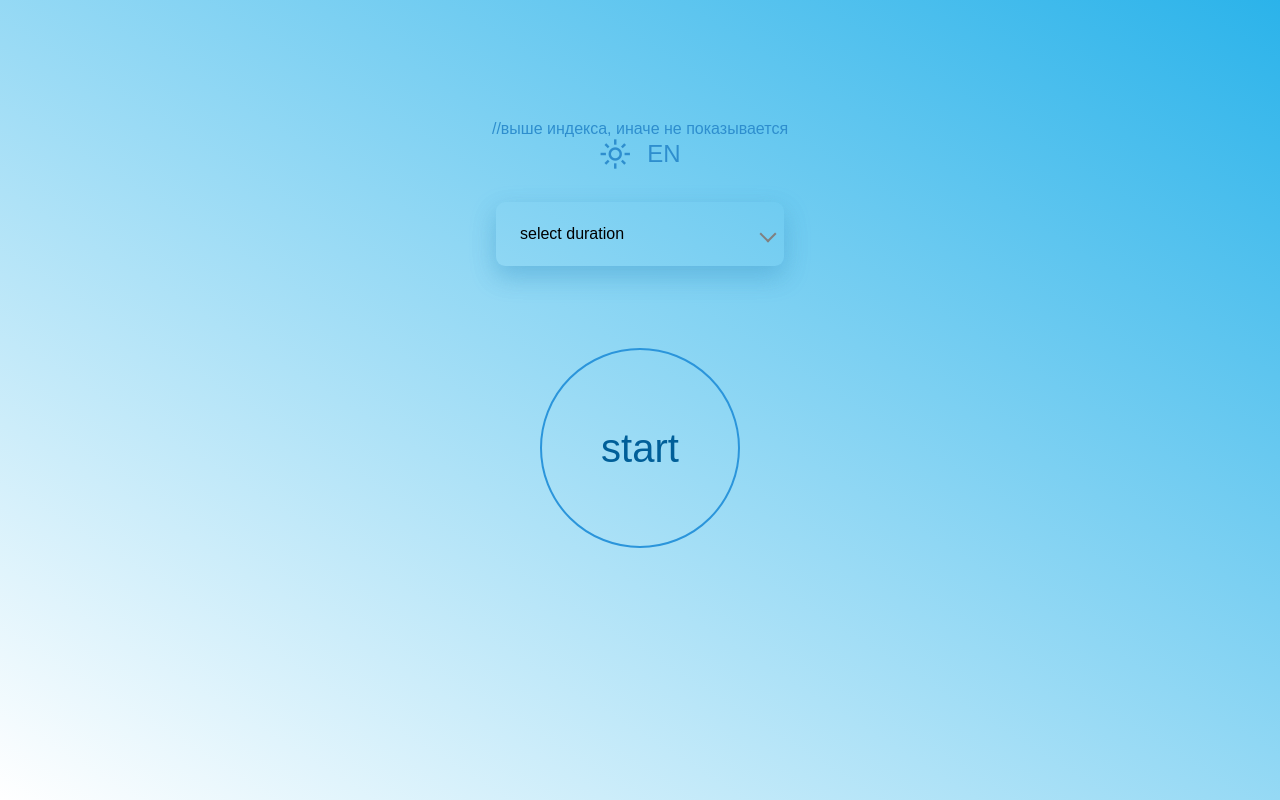
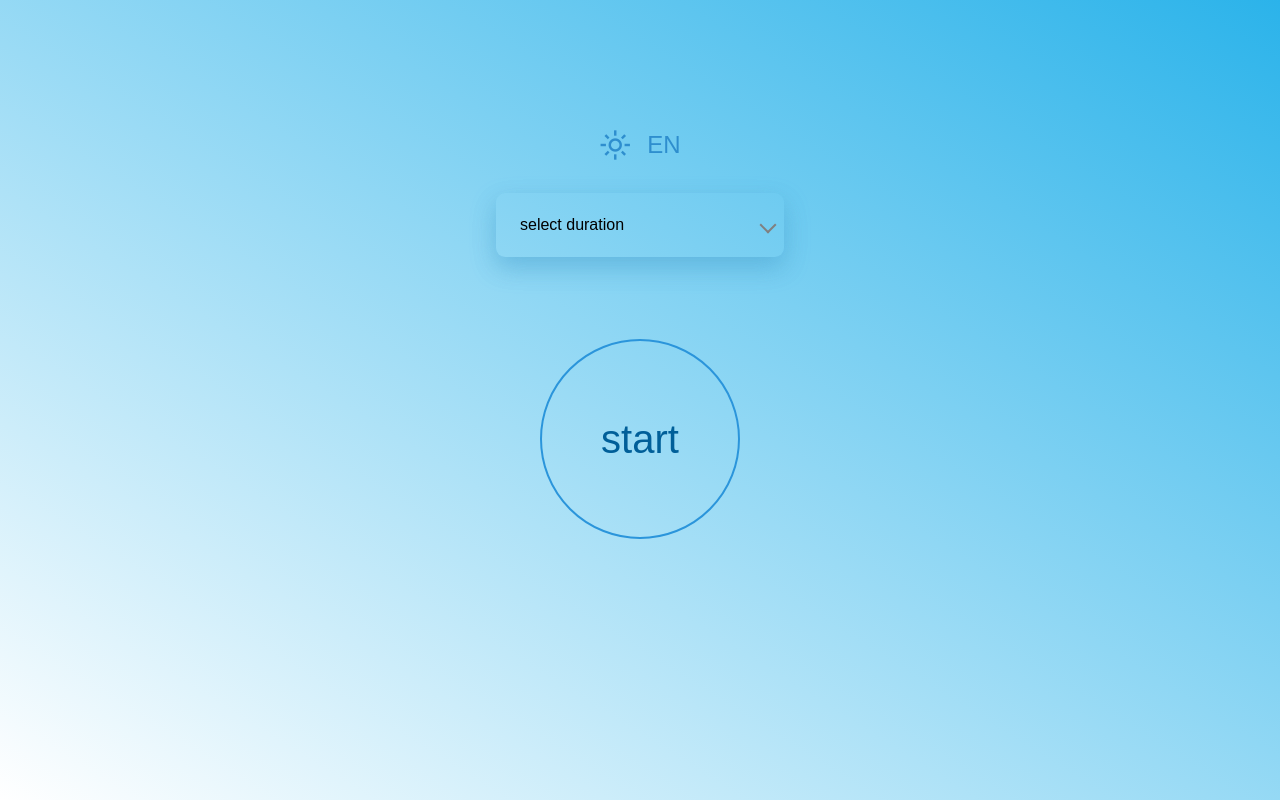
Before and after one commit to tayuya74/breathing_app, a plain HTML site: page index.html in a window 1280 px wide. Drawn offline with nearby package versions, Linux system fonts and the light colour scheme.

Commit message:
fix: correct comment syntax in index.html for dropdown CSS link

```diff
--- a/index.html
+++ b/index.html
@@ -8,7 +8,7 @@
 		rel="stylesheet">
 		<link href="https://fonts.googleapis.com/css2?family=Material+Symbols+Outlined"
 		rel="stylesheet">
-		<link rel="stylesheet" href="css/dropdown.css"> //выше индекса, иначе не показывается
+		<link rel="stylesheet" href="css/dropdown.css"> <!-- выше индекса, иначе не показывается -->
     <link rel="stylesheet" href="css/index.css">
 		<link rel="stylesheet" href="css/mobile.css">
 		<link rel="stylesheet" href="css/theme.css">
```
